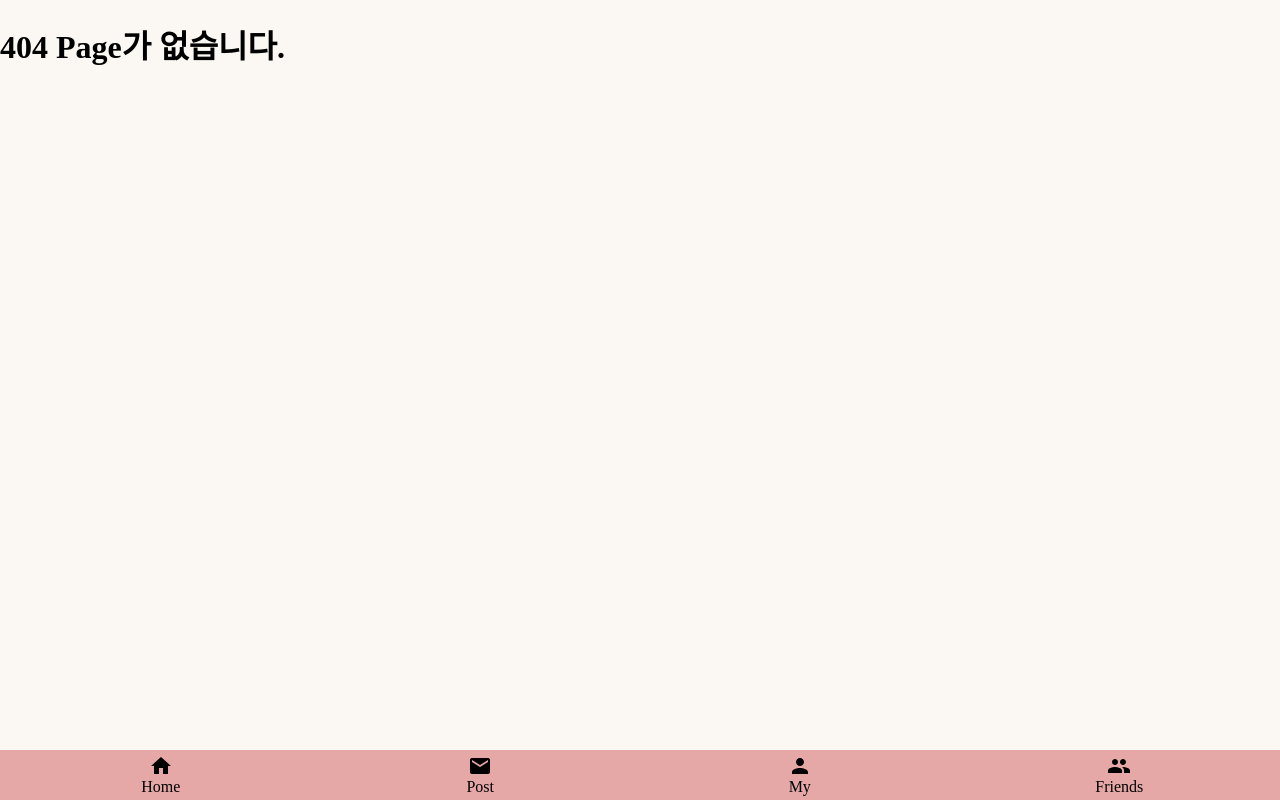
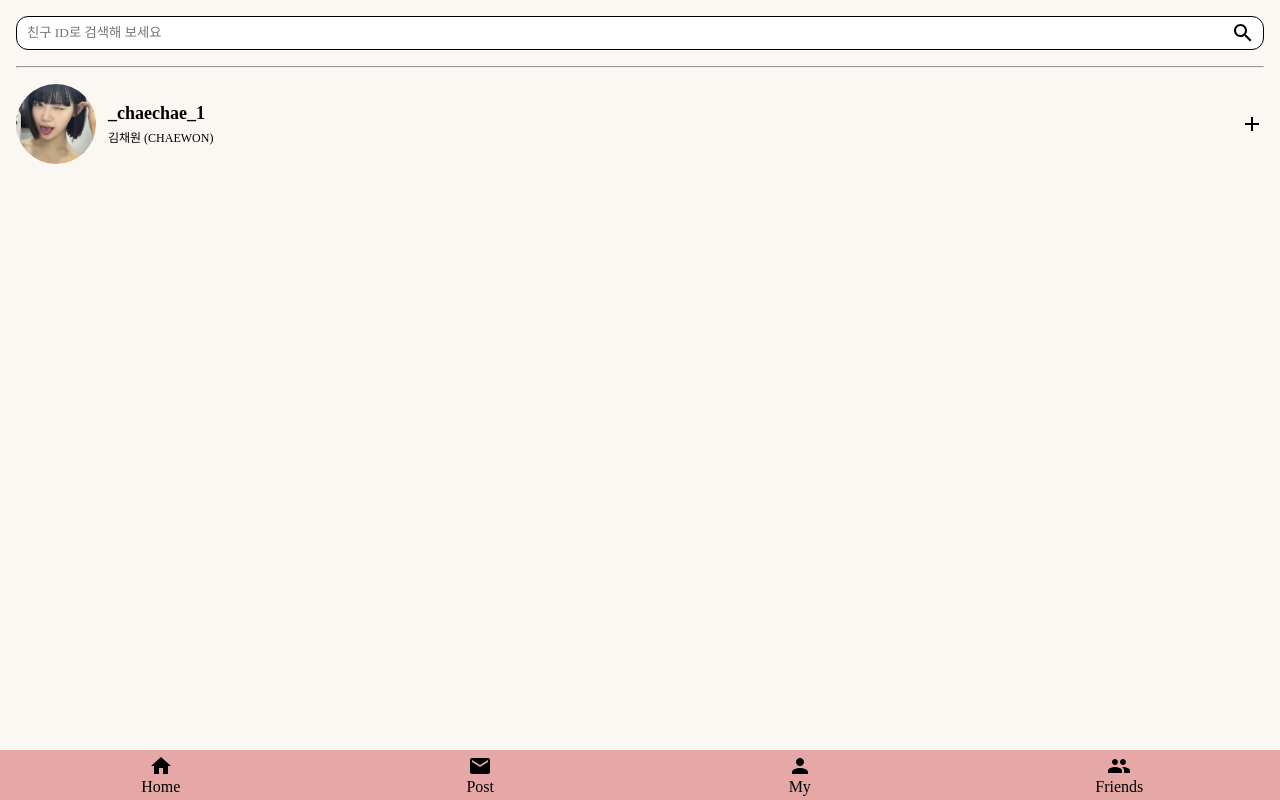
Before and after one commit to SWAcademy-Team-3/todoclient, a React (Create React App) app: page /addFriends in a window 1280 px wide. Before the commit this address had no page. Built offline with nearby package versions, Linux system fonts and the light colour scheme; a web font is replaced by a local one.

Commit message:
[Add] 친구 추가 페이지 구현 및 Slide Back 기능 구현

```diff
--- a/src/App.js
+++ b/src/App.js
@@ -12,6 +12,7 @@ import PageNotFound from "./page/PageNotFound";
 import Navigation from "./Navigation";
 
 import "./style/index.scss";
+import AddFriends from "./page/AddFriends";
 
 function App() {
   //Route 바깥에서 경로를 가져오는 방법이 없나
@@ -24,8 +25,9 @@ function App() {
             <Route path="/" element={<Home />}></Route>
             <Route path="/post" element={<Post />}></Route>
             <Route path="/my" element={<My />}></Route>
+            <Route path="/receive" element={<Receive />}></Route>
             <Route path="/friends" element={<Friends />}></Route>
-            <Route path="/receive" element={<Receive></Receive>}></Route>
+            <Route path="/addFriends" element={<AddFriends />}></Route>
             <Route path="/login" element={<Login />}></Route>
             <Route path="/register" element={<Register />}></Route>
             <Route path="*" element={<PageNotFound />}></Route>
--- /dev/null
+++ b/src/hooks/useSlideBack.js
@@ -0,0 +1,23 @@
+import { useCallback, useEffect } from "react";
+
+const useSlideBack = (event, startX, handler) => {
+  //좌표를 받습니다.
+  const handleTouchMove = useCallback(
+    ({ targetTouches }) => {
+      //좌표의 증가값이 300이상이면
+      if (targetTouches[0].screenX >= startX + 300) {
+        handler();
+      }
+    },
+    [handler]
+  );
+  useEffect(() => {
+    window.addEventListener(event, handleTouchMove);
+
+    return () => {
+      window.removeEventListener(event, handleTouchMove);
+    };
+  }, [event, handleTouchMove, startX]);
+};
+
+export default useSlideBack;
--- /dev/null
+++ b/src/page/AddFriends.js
@@ -0,0 +1,54 @@
+import { useEffect, useRef, useState } from "react";
+import SearchIcon from "@mui/icons-material/Search";
+import { useNavigate } from "react-router-dom";
+
+import AddTile from "./FriendsComponents/AddTile";
+// 지울 것
+import profileImg from "../assets/images/kim.jpg";
+import useSlideBack from "../hooks/useSlideBack";
+
+export default function AddFriends() {
+  const [searchText, setSearchText] = useState("");
+  const [startX, setStartX] = useState(0);
+  let navigate = useNavigate();
+  const inputRef = useRef(null);
+
+  const handleTextInput = (e) => {
+    setSearchText(e.target.value);
+  };
+  //윈도우 전역에 터치가 시작될 때의 좌표를 기록함
+  //윈도우 전역에서 터치가 이동할 때 x좌표가 + 쪽으로 어느정도 이동하면 navigate(-1)을 한다.
+  useSlideBack("touchmove", startX, () => {
+    navigate(-1);
+  });
+  useEffect(() => {
+    const handleTouchStart = (e) => {
+      setStartX(e.targetTouches[0].screenX);
+    };
+    window.addEventListener("touchstart", (e) => handleTouchStart(e));
+    return () => {
+      window.removeEventListener("touchstart", (e) => handleTouchStart(e));
+    };
+  }, [startX]);
+  return (
+    <div className="marginDiv">
+      <div className="searchBar">
+        <input
+          className="blankInput"
+          type="text"
+          value={searchText}
+          ref={inputRef}
+          onChange={handleTextInput}
+          placeholder="친구 ID로 검색해 보세요"
+        />
+        <SearchIcon />
+      </div>
+      <hr style={{ margin: 0 }} />
+      <AddTile
+        profileImg={profileImg}
+        memId="_chaechae_1"
+        name="김채원 (CHAEWON)"
+      />
+    </div>
+  );
+}
--- a/src/page/Friends.js
+++ b/src/page/Friends.js
@@ -3,10 +3,12 @@ import AddIcon from "@mui/icons-material/Add";
 import NotificationsIcon from "@mui/icons-material/Notifications";
 
 import { useState, useEffect } from "react";
+import { useNavigate } from "react-router-dom";
 import FriendsToggle from "./FriendsComponents/FriendsToggle";
 
 export default function Friends() {
   const [friendsList, setFriendsList] = useState([]);
+  let navigate = useNavigate();
 
   useEffect(() => {
     //TODO 친구목록 불러오기
@@ -15,7 +17,7 @@ export default function Friends() {
   const HeaderLeft = <span>나의 친구</span>;
   const HeaderRight = (
     <>
-      <NotificationsIcon /> <AddIcon />
+      <NotificationsIcon /> <AddIcon onClick={() => navigate("/addFriends")} />
     </>
   );
   return (
--- /dev/null
+++ b/src/page/FriendsComponents/AddTile.js
@@ -0,0 +1,22 @@
+import AddIcon from "@mui/icons-material/Add";
+
+export default function AddTile({ profileImg, memId, name }) {
+  return (
+    <div className="addTileDiv">
+      <div className="profileImgDiv">
+        <img src={profileImg} alt="profileImg" className="profileImg" />
+      </div>
+      <div
+        style={{
+          display: "flex",
+          flexDirection: "column",
+          marginLeft: "12px",
+        }}
+      >
+        <span style={{ fontWeight: "bold", fontSize: "18px" }}>{memId}</span>
+        <span style={{ fontSize: "12px", marginTop: "4px" }}>{name}</span>
+      </div>
+      <AddIcon sx={{ marginLeft: "auto" }} />
+    </div>
+  );
+}
--- a/src/style/index.scss
+++ b/src/style/index.scss
@@ -263,7 +263,7 @@ $background-color: #fbf8f3;
   justify-content: space-around;
   padding-bottom: 16px;
   border-bottom: 1px solid #777;
-
+}
 .profileImgDiv {
   border-radius: 100px;
   background-color: #777;
@@ -277,7 +277,6 @@ $background-color: #fbf8f3;
     width: 100%;
     height: 100%;
     object-fit: cover;
-    }
   }
 }
 
@@ -519,3 +518,31 @@ $background-color: #fbf8f3;
 .toastOpen {
   top: 60%;
 }
+
+.searchBar {
+  width: -webkit-fill-available;
+  border: 1px solid black;
+  font-size: 22px;
+  margin: 16px 0;
+  border-radius: 12px;
+  background-color: white;
+  display: inline-flex;
+  padding: 4px 8px;
+
+  .blankInput {
+    border: none;
+    background: transparent;
+    flex: 6;
+    font-family: inherit;
+    &:focus {
+      outline: none;
+    }
+  }
+}
+
+.addTileDiv {
+  margin-top: 16px;
+  display: flex;
+  width: -webkit-fill-available;
+  align-items: center;
+}
```
Also changed, not shown: src/assets/images/kim.jpg (added). Lines whose indentation alone changed are shown as unchanged.
